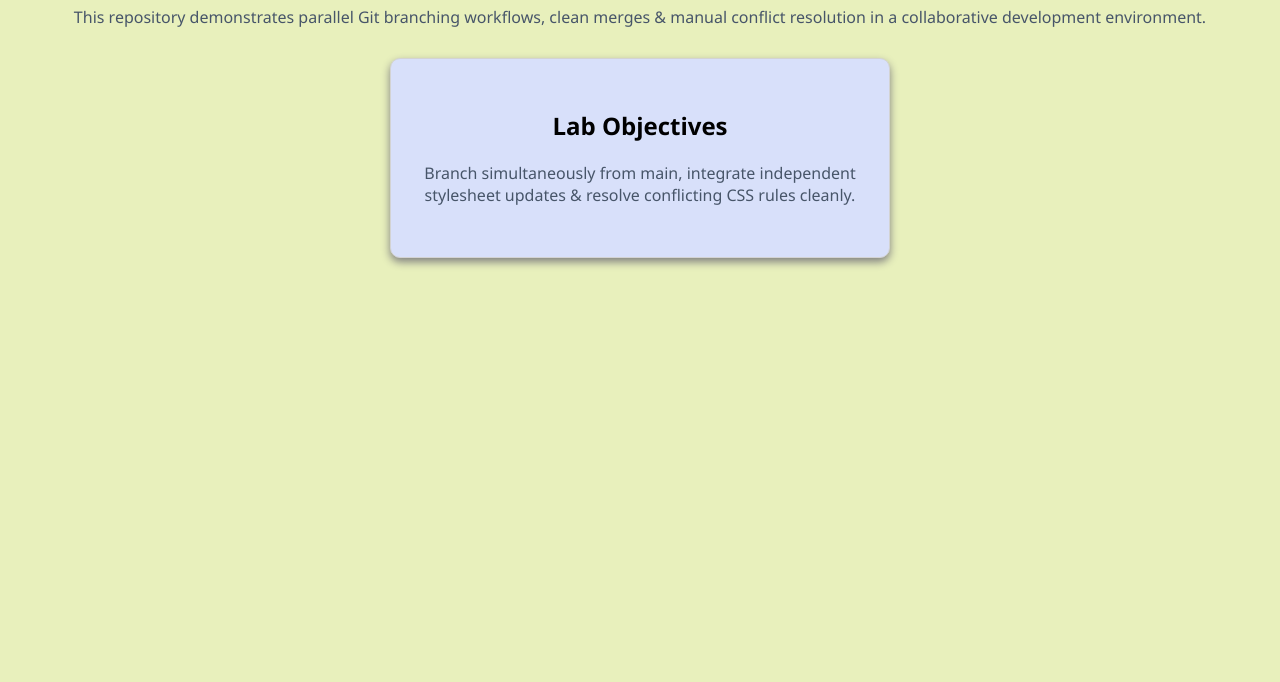
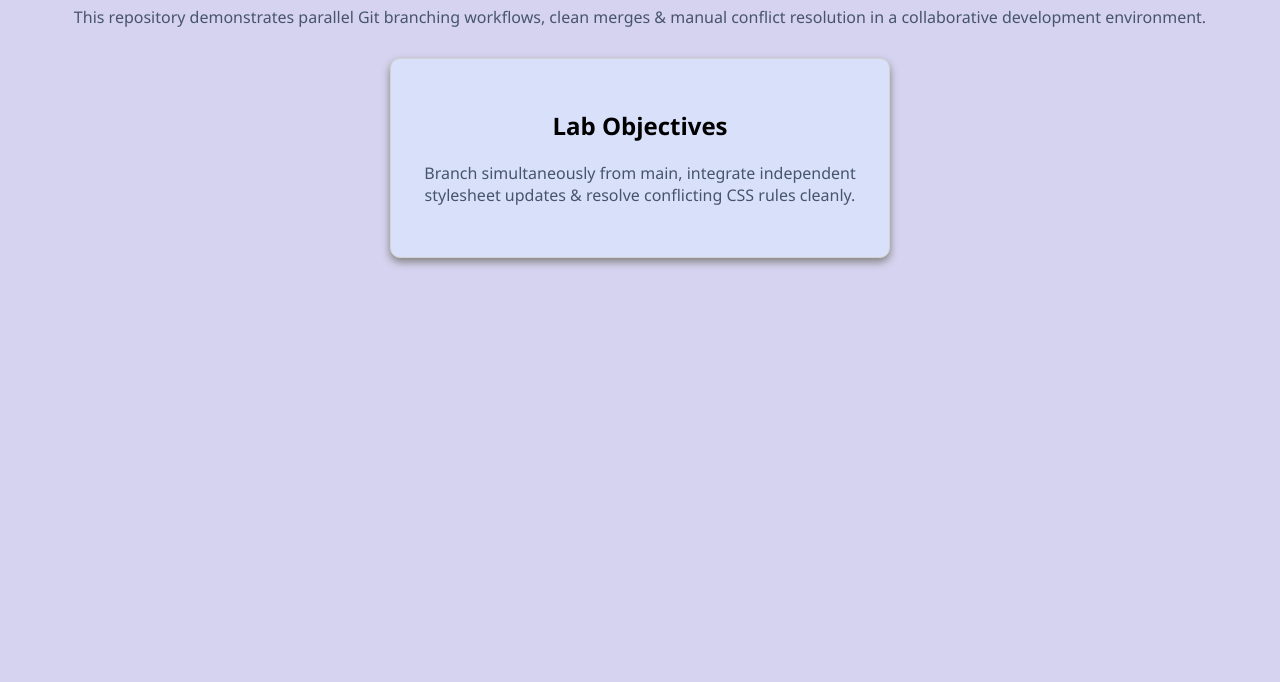
Before and after one commit to SayedaTasnimSinthia/2023100000267_CSE474.1_GitLab, a plain HTML site: page index.html in a window 1280 px wide. Shown: the part 118-800 px from the top of the page. Drawn offline with Linux system fonts and the light colour scheme.

Commit message:
Change background color on main

```diff
--- a/index.css
+++ b/index.css
@@ -1,5 +1,5 @@
 body {
-    background-color: #e8f0bc;
+    background-color: #d6d3f0;
     font-family: 'Segoe UI', Tahoma, sans-serif;
     text-align: center;
     padding: 30px;
```
